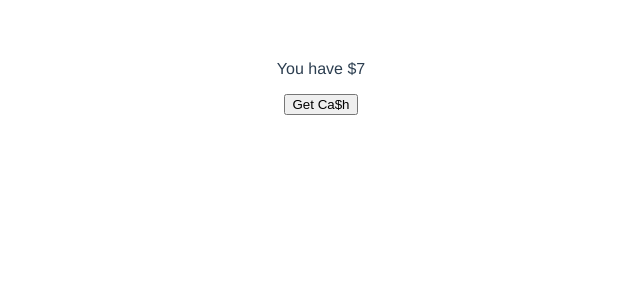
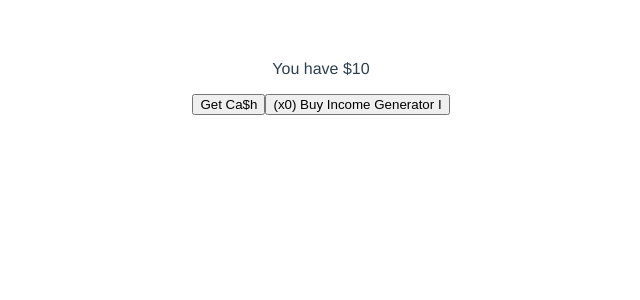
Before and after one commit to victor-am/click-hook, a Vue app: page /#/ in a window 1280 px wide. Shown: the top 300 px of the page, without its empty margins (319-959 px from the left). Built offline with nearby package versions, Linux system fonts and the light colour scheme.

Commit message:
Add income generators buying

```diff
--- a/src/components/game.vue
+++ b/src/components/game.vue
@@ -1,21 +1,33 @@
 <template>
-  <div class="">
+  <div>
     <p>You have ${{ currency }}</p>
     <button @click="generateClickIncome">Get Ca$h</button>
+
+    <template v-for="item in inventory">
+      <button :key="item.id" @click="buy(item.id)">
+        (x{{ item.quantity }})
+        Buy {{ item.name }}
+      </button>
+    </template>
   </div>
 </template>
 
 <script>
-  const IncomeInterval = 1000
+  const IncomeInterval = 500
   const BaseIncome     = 1
   const ClickIncome    = 1
+
+  const Items = [
+    { id: 1, name: 'Income Generator I', type: 'IncomeGenerator', price: 100, income: 2 }
+  ]
 
   export default {
     name: 'Game',
 
     data () {
       return {
-        currency: 0
+        currency:  0,
+        inventory: Items.map((i) => Object.assign(i, { quantity: 0 }))
       }
     },
 
@@ -35,13 +47,38 @@
 
       generateClickIncome() {
         this.currency += ClickIncome
+      },
+
+      buy(id) {
+        let item = this.findItem(id)
+
+        if (this.currency >= item.price) {
+          item.quantity += 1
+          this.currency -= item.price
+        }
+      },
+
+      findItem(id) {
+        return this.inventory.find((i) => i.id === id)
+      },
+
+      itemsWithType(type) {
+        return this.inventory.filter((i) => i.type === type)
       }
     },
 
     computed: {
       perTickIncome() {
-        let base = BaseIncome
-        return base
+        let base       = BaseIncome
+        let generators = this.generatorsIncome
+        return base + generators
+      },
+
+      generatorsIncome() {
+        let generators  = this.itemsWithType('IncomeGenerator')
+        let incomes     = generators.map((g) => g.income * g.quantity)
+        let incomesSum  = incomes.reduce((x, y) => x + y )
+        return incomesSum
       }
     }
   }
```
